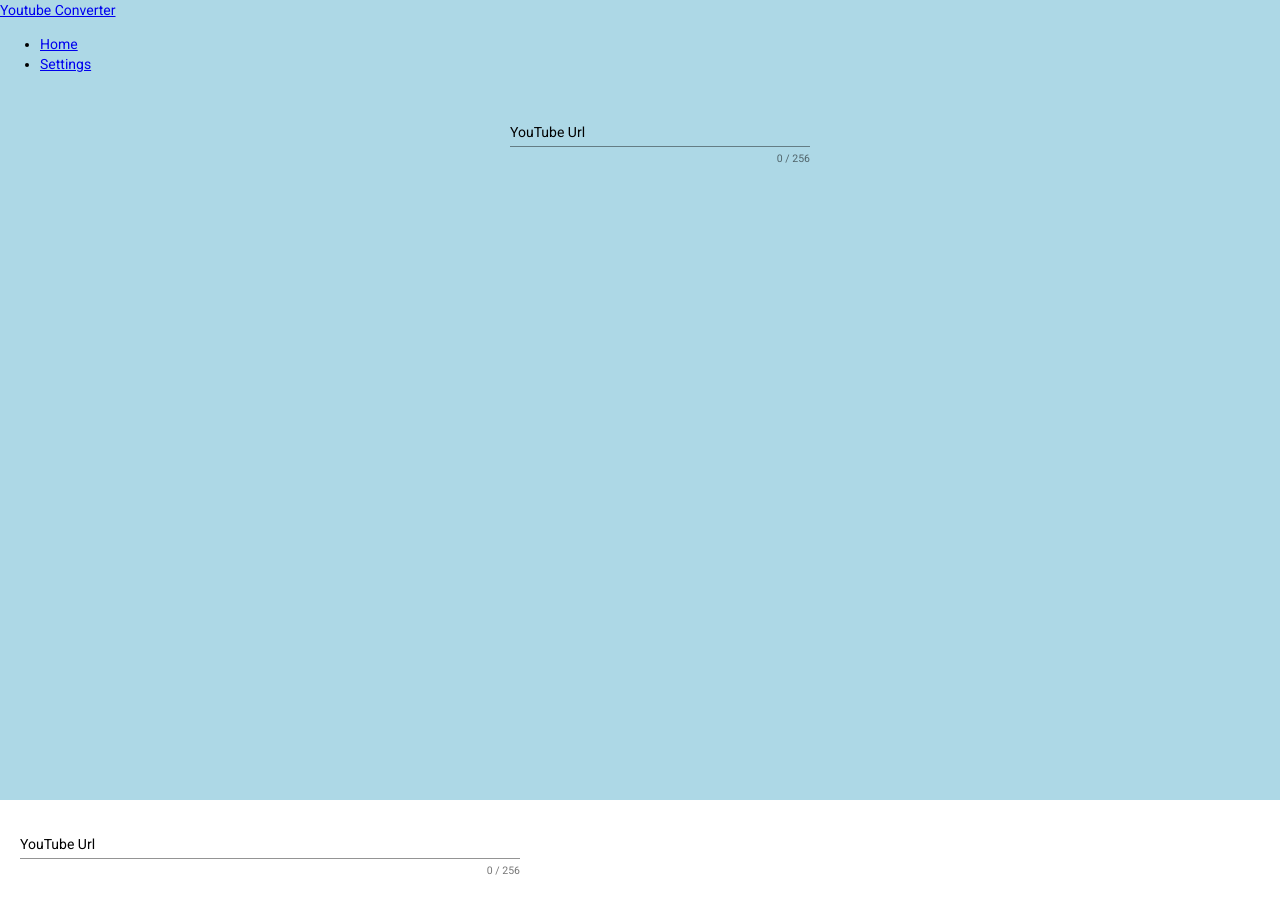
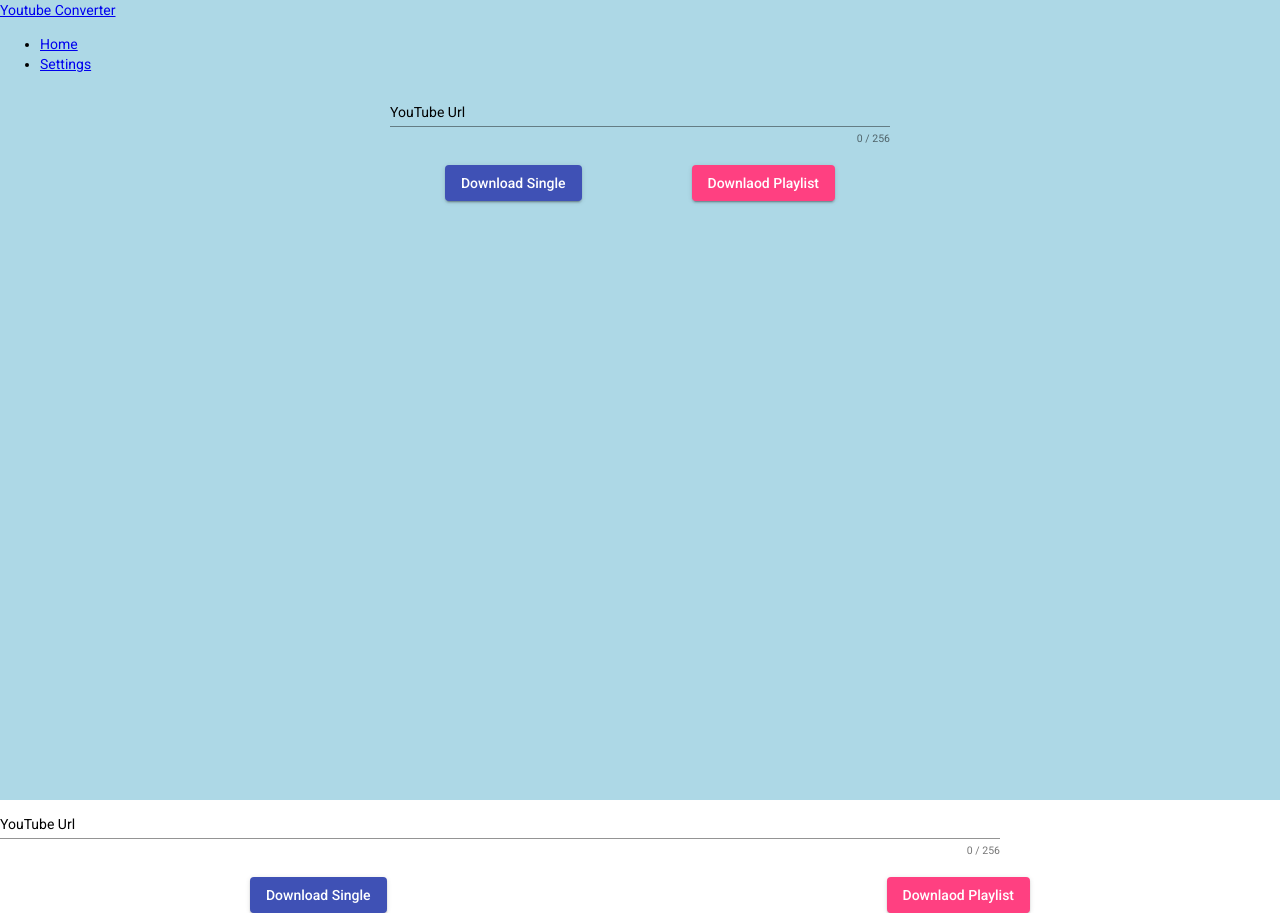
Before and after one commit to HerrPeter/Youtube-Converter, an Angular app: page /home in a window 1280 px wide. Before the commit the page ends 877 px from the top, so only its background shows below. Built offline with nearby package versions, Linux system fonts and the light colour scheme.

Commit message:
Added buttons, need to impliment them

```diff
--- a/src/app/app.component.less
+++ b/src/app/app.component.less
@@ -15,6 +15,8 @@ mat-grid-tile {
 }
 
 .flex-main {
-  align-self: center;
   min-width: 300px;
+  width: 100%;
+  display: flex;
+  justify-content: center;
 }
--- a/src/app/app.module.ts
+++ b/src/app/app.module.ts
@@ -2,6 +2,7 @@ import { BrowserModule } from '@angular/platform-browser';
 import { CUSTOM_ELEMENTS_SCHEMA, NgModule } from '@angular/core';
 import { MatInputModule } from '@angular/material/input';
 import { MatGridListModule } from '@angular/material/grid-list';
+import { MatButtonModule } from '@angular/material/button';
 
 import { AppRoutingModule } from './app-routing.module';
 import { AppComponent } from './app.component';
@@ -21,6 +22,7 @@ import { BrowserAnimationsModule } from '@angular/platform-browser/animations';
     MatInputModule,
     BrowserAnimationsModule,
     MatGridListModule,
+    MatButtonModule,
   ],
   providers: [],
   bootstrap: [AppComponent],
--- a/src/app/convert.service.ts
+++ b/src/app/convert.service.ts
@@ -24,6 +24,14 @@ export class ConvertService {
     // console.log(res);
   }
 
+  downloadSingle() {
+    console.log('Downloading single');
+  }
+
+  downloadPlaylist() {
+    console.log('Downloading playlist');
+  }
+
   getVideoId(url) {
     return '9x1MZEDQbtA';
   }
--- a/src/app/home-page/home-page.component.html
+++ b/src/app/home-page/home-page.component.html
@@ -14,4 +14,12 @@
       <mat-hint align="end">{{ message.value.length }} / 256</mat-hint>
     </mat-form-field>
   </form>
+  <div class="container">
+    <button mat-raised-button color="primary" (click)="this.downloadSingle()">
+      Download Single
+    </button>
+    <button mat-raised-button color="accent" (click)="this.downloadPlaylist()">
+      Downlaod Playlist
+    </button>
+  </div>
 </div>
--- a/src/app/home-page/home-page.component.less
+++ b/src/app/home-page/home-page.component.less
@@ -1,8 +1,8 @@
 .example-form {
-  min-width: 150px;
-  max-width: 500px;
+  min-width: 500px;
+  max-width: 1000px;
   width: 100%;
-  margin: 20px;
+  margin-bottom: 20px;
 }
 
 .example-full-width {
@@ -12,3 +12,9 @@
 .container-outer {
   align-self: center;
 }
+
+.container {
+  width: 100%;
+  display: flex;
+  justify-content: space-around;
+}
--- a/src/app/home-page/home-page.component.ts
+++ b/src/app/home-page/home-page.component.ts
@@ -16,4 +16,12 @@ export class HomePageComponent implements OnInit {
     //   console.log(data);
     // });
   }
+
+  downloadSingle(): void {
+    this._converter.downloadSingle();
+  }
+
+  downloadPlaylist(): void {
+    this._converter.downloadPlaylist();
+  }
 }
```
